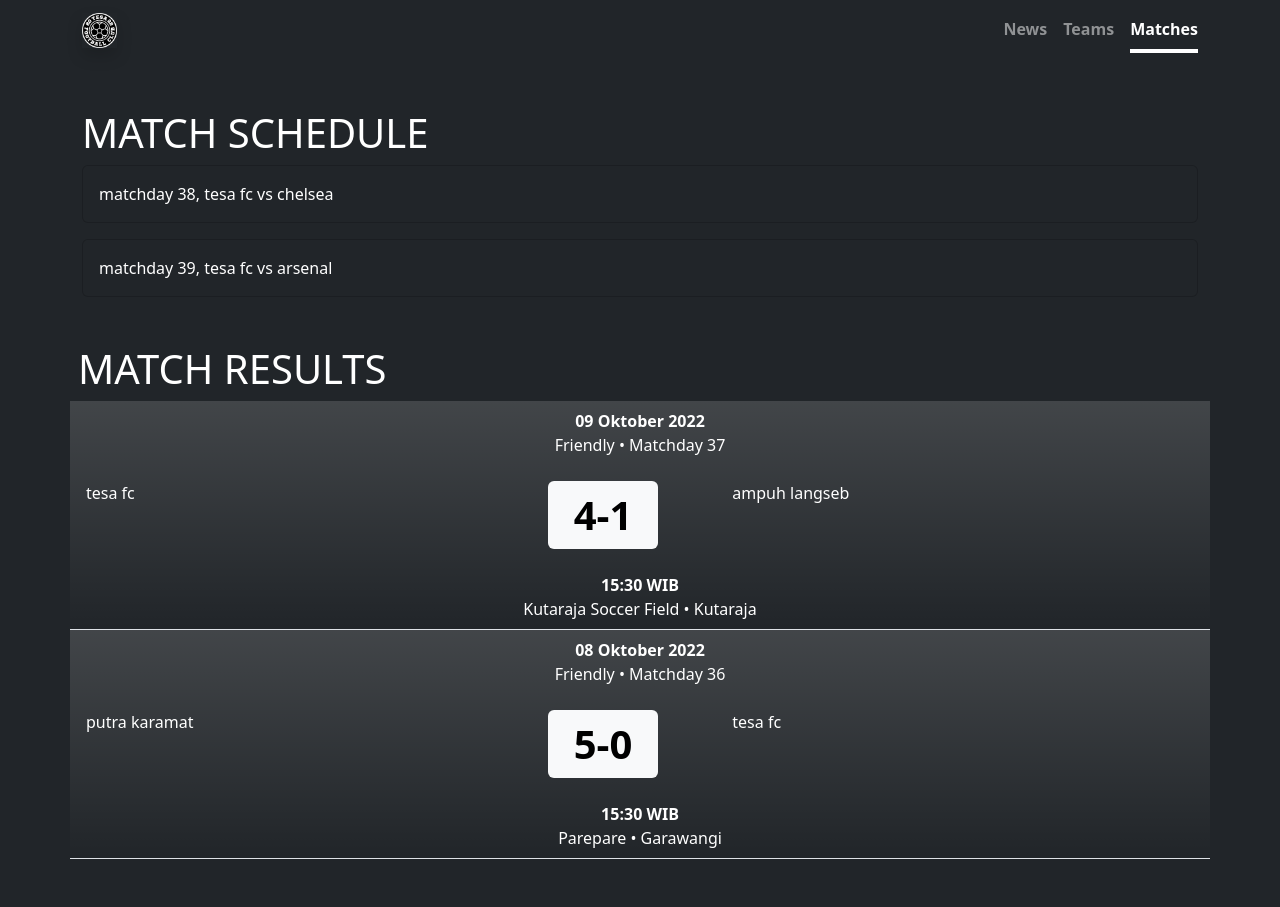
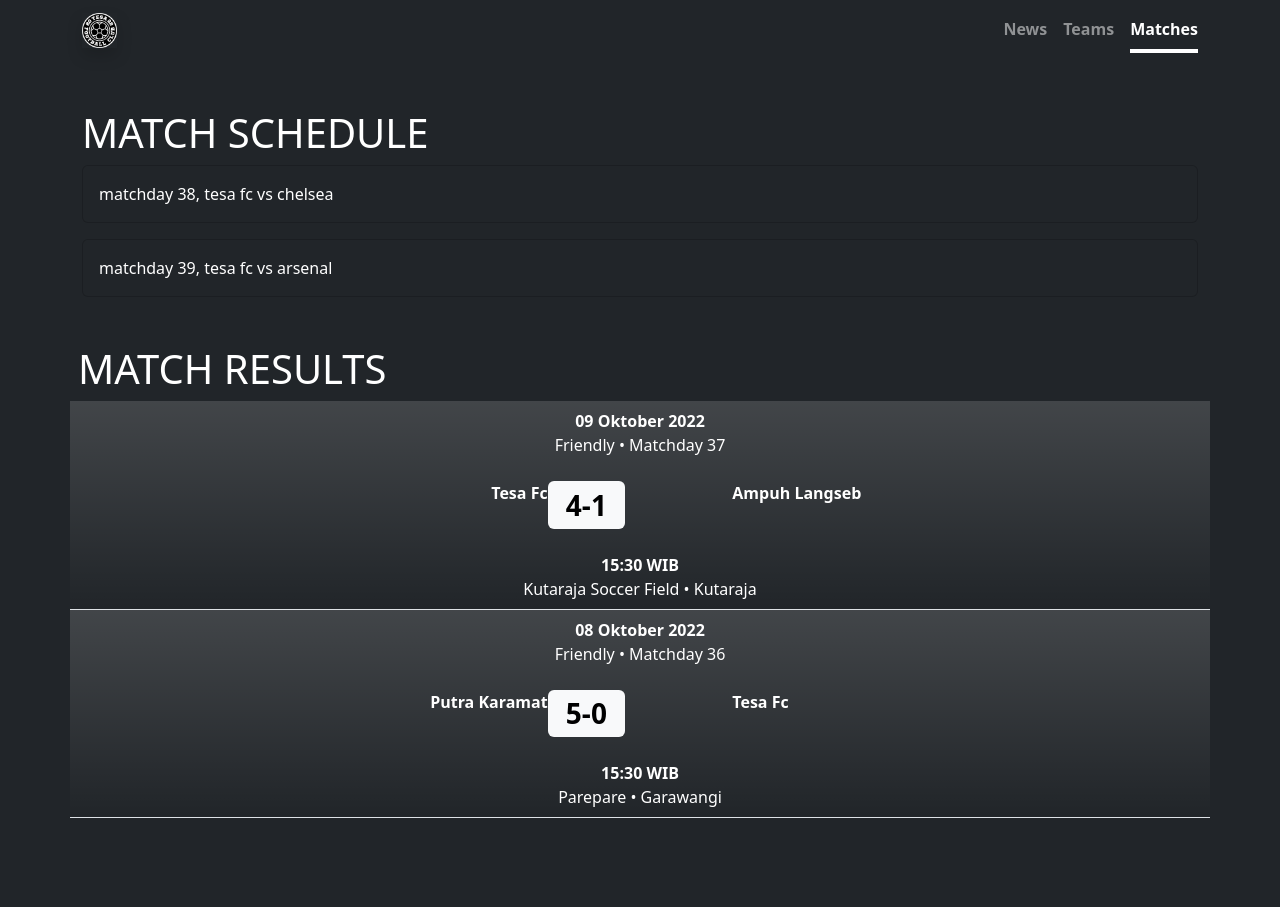
Before and after one commit to tesafc/tesafc.github.io, a Jekyll site: the page built from matches.html, in a window 1280 px wide. Built offline with Jekyll 4.4.1, drawn with Linux system fonts in a browser that asks for light colours.

Commit message:
Update matches.html

```diff
--- a/matches.html
+++ b/matches.html
@@ -33,13 +33,13 @@
           <div class="card-body">
             <div class="row g-0">
               <div class="col-5">
-                <p class="card-text">{{ match.home-team.name }}</p>
+                <p class="card-text text-end text-capitalize fw-bolder">{{ match.home-team.name }}</p>
               </div>
               <div class="col-2">
-                <div class="badge text-bg-light fs-1 fw-bolder">{{ match.result.score }}</div>
+                <div class="badge text-bg-light fs-3 fw-bolder">{{ match.result.score }}</div>
               </div>
               <div class="col-5">
-                <p class="card-text">{{ match.away-team.name }}</p>
+                <p class="card-text text-start text-capitalize fw-bolder">{{ match.away-team.name }}</p>
               </div>
             </div>
           </div>
```
